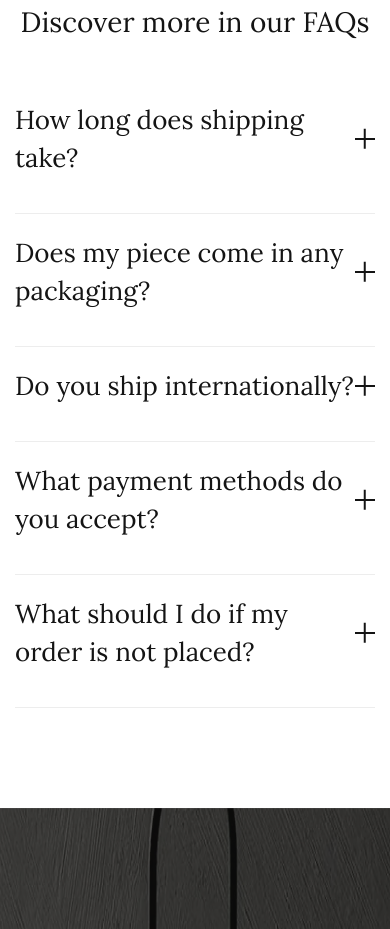
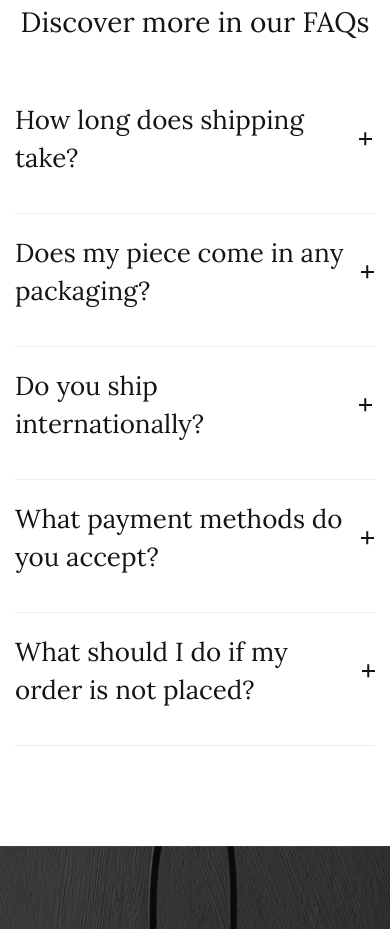
Before and after one commit to PhuongDam233/Week2, a website: page index.html in a window 390 px wide. Shown: the part 6352-7281 px from the top of the page. Drawn offline with Linux system fonts and the light colour scheme.

Commit message:
Orangy-Accordion: do responsive

```diff
--- a/scss/core/_components.scss
+++ b/scss/core/_components.scss
@@ -212,6 +212,7 @@
     .icon {
       @include size(20px, 20px);
       @include mid(true);
+      margin-left: 10px;
       span {
         @include size(20px, 1.5px);
         position: relative;
@@ -223,6 +224,18 @@
           background-color: var(--black-cl);
           transform: rotate(90deg);
           @include transition;
+        }
+      }
+    }
+  }
+  @include xxs {
+    .question {
+      .icon {
+        span {
+          @include size(13px, 1.5px);
+          &::after {
+            @include size(13px, 1.5px);
+          }
         }
       }
     }
--- a/scss/core/_layouts.scss
+++ b/scss/core/_layouts.scss
@@ -29,7 +29,7 @@ body {
     margin-left: auto;
   }
 }
-@include xxs {
+@include sm {
   .container {
     padding-left: 15px;
     padding-right: 15px;
```
Also changed, not shown: dest/style.min.css, img/popup.jpg (added), 1 other file.
